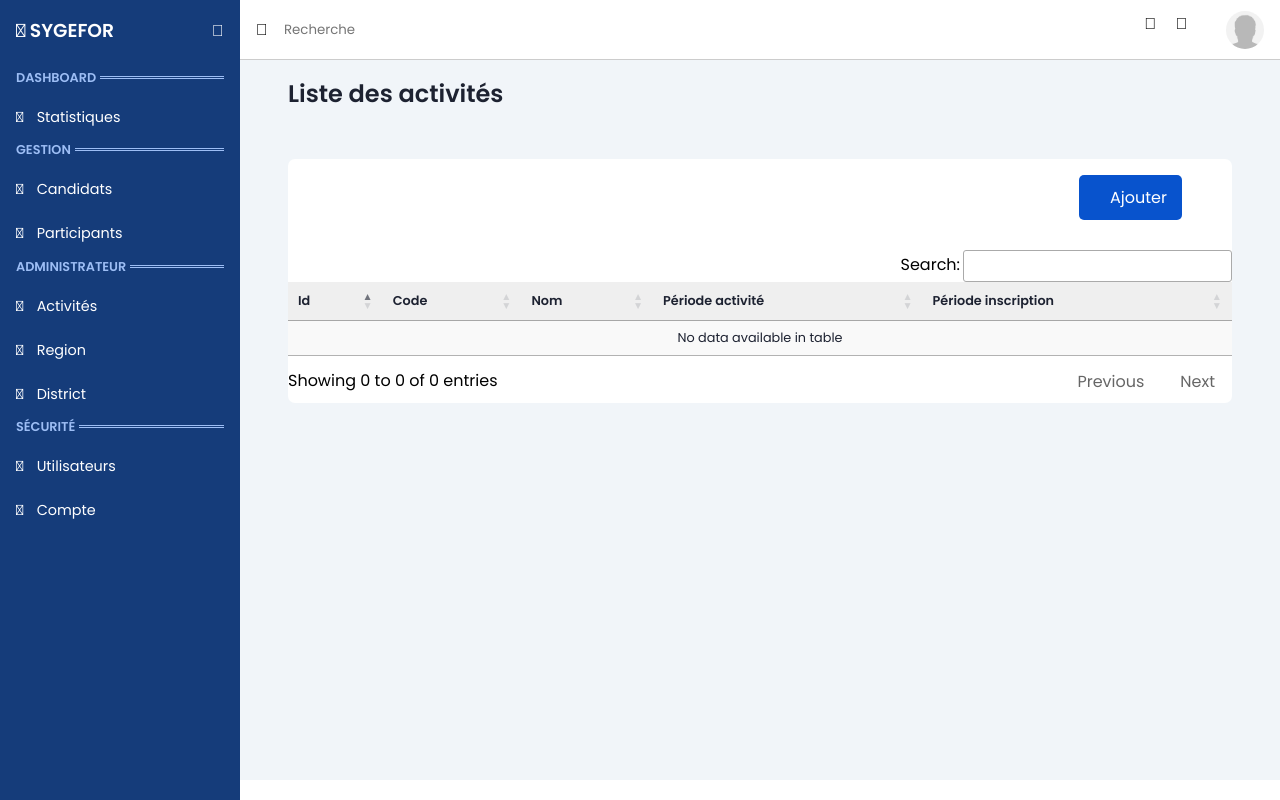
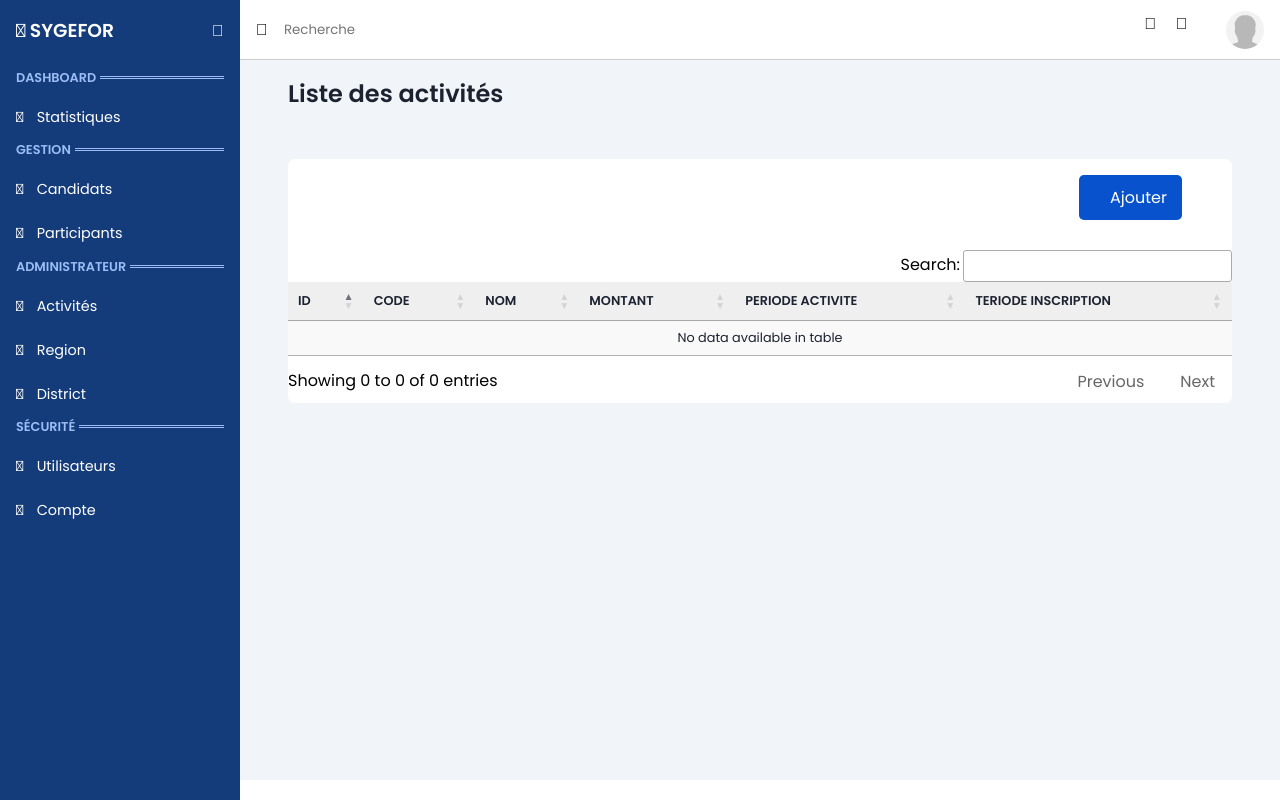
Before and after one commit to delrodie/sygesfor, a Symfony app: template templates/conafor_activite/index.html.twig in a window 1280 px wide. Run offline with Twig, Linux system fonts and the light colour scheme; the template is opened without the code that fills it, so the values that code supplies are empty; some libraries are stand-ins or nearby versions.

Commit message:
Backend Activite

```diff
--- a/src/Form/ActiviteType.php
+++ b/src/Form/ActiviteType.php
@@ -20,7 +20,7 @@ class ActiviteType extends AbstractType
             ->add('finActivite', TextType::class,['attr'=>['data-toggle'=>"datepicker"]])
             ->add('debutPeriode', TextType::class,['attr'=>['data-toggle'=>"datepicker"]])
             ->add('finPeriode', TextType::class,['attr'=>['data-toggle'=>"datepicker"]])
-            //->add('slug')
+            ->add('montant')
             //->add('createdAt')
         ;
     }
--- a/templates/conafor_activite/_form.html.twig
+++ b/templates/conafor_activite/_form.html.twig
@@ -3,6 +3,7 @@
         <div class="form-row">
             <div class="form-column-2">{{ form_row(form.code) }}</div>
             <div class="form-column-2">{{ form_row(form.nom) }}</div>
+            <div class="form-column-2">{{ form_row(form.montant) }}</div>
         </div>
         <div class="form-row">
             <div class="form-column-1">{{ form_row(form.description) }}</div>
--- a/templates/conafor_activite/index.html.twig
+++ b/templates/conafor_activite/index.html.twig
@@ -21,12 +21,13 @@
                     <div class="table-responsive" id="impression">
                         <table id="liste" class="display table">
                             <thead>
-                            <tr>
-                                <th>Id</th>
-                                <th>Code</th>
-                                <th>Nom</th>
-                                <th>Période activité</th>
-                                <th>Période inscription</th>
+                            <tr style="text-align:center;">
+                                <th>ID</th>
+                                <th>CODE</th>
+                                <th>NOM</th>
+                                <th>MONTANT</th>
+                                <th>PERIODE ACTIVITE</th>
+                                <th>TERIODE INSCRIPTION</th>
                             </tr>
                             </thead>
                             <tbody>
@@ -37,8 +38,9 @@
                                     <td>
                                         <a href="{{ path('conafor_activite_edit', {'id': activite.id}) }}"> {{ activite.nom }}</a>
                                     </td>
-                                    <td>{{ activite.debutActivite|date('d-m-Y') }} au {{ activite.finActivite|date('d-m-Y')  }}</td>
-                                    <td>{{ activite.debutPeriode|date('d-m-Y')  }} - {{ activite.finPeriode|date('d-m-Y')  }}</td>
+                                    <td style="text-align:center;">{{ activite.montant|number_format(0,'',' ') }}</td>
+                                    <td style="text-align:center;">{{ activite.debutActivite|date('d-m-Y') }} au {{ activite.finActivite|date('d-m-Y')  }}</td>
+                                    <td style="text-align:center;"> {{ activite.debutPeriode|date('d-m-Y')  }} - {{ activite.finPeriode|date('d-m-Y')  }}</td>
                                 </tr>
                             {% endfor %}
                             </tbody>
```
Also changed, not shown: migrations/Version20211102115649.php (added, +31 -0 lines), src/Entity/Activite.php (+20 -3 lines).
